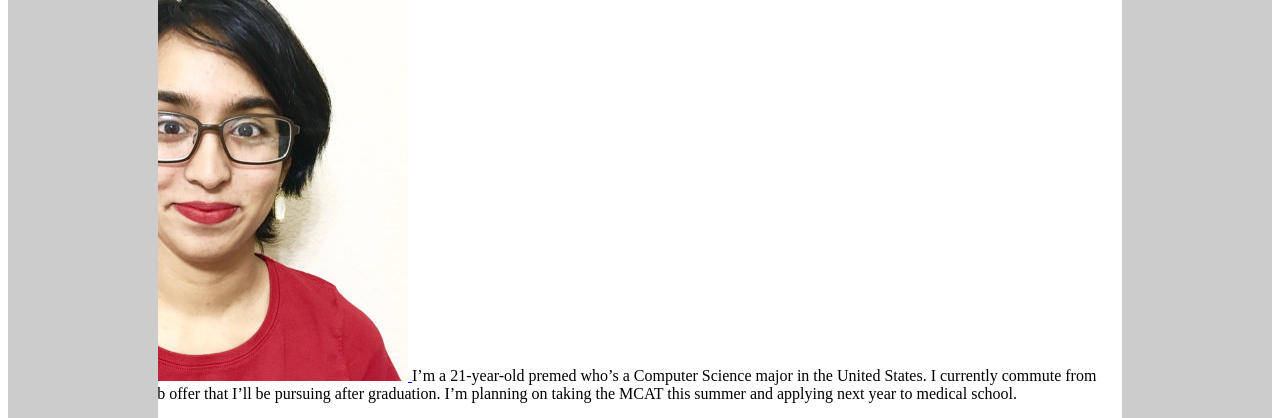
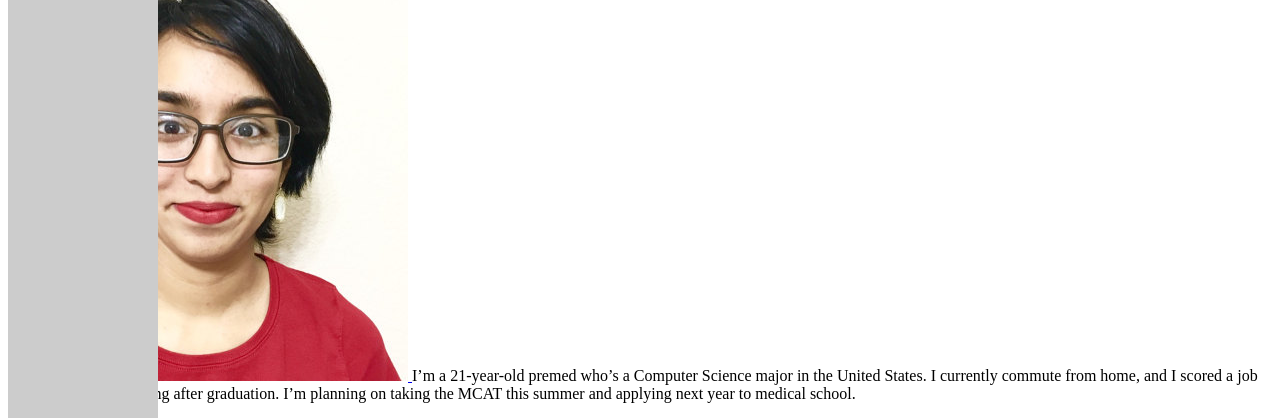
Before and after one commit to amberhasan/amberhasan.github.io, a plain HTML site: page index.html in a window 1280 px wide. Shown: the part 107-525 px from the top of the page. Drawn offline with Linux system fonts and the light colour scheme.

Commit message:
Update component.css

```diff
--- a/css/component.css
+++ b/css/component.css
@@ -2,7 +2,8 @@
 /* #header { background-color:yellow; font-size:50px; text-align:center; } */
 #body { overflow:auto; position:relative;}
 #leftsidebar {float:left; width:150px; background-color:#ccc; height:100%; position:absolute} /*float:left; */
-#rightsidebar {top:0; bottom:0; float:right; width:150px; background-color:#ccc;height:1000px;}
+/* #rightsidebar {top:0; bottom:0; float:right; width:150px; background-color:#ccc;height:1000px;} */
+#rightsidebar {float:right; width:150px; background-color:#ccc; height:100%; position:absolute} /*float:left; */
 div#header li.container.menu {
     list-style:none;
     float:left;
```
